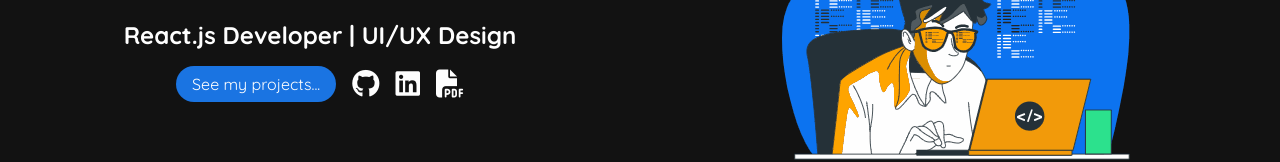
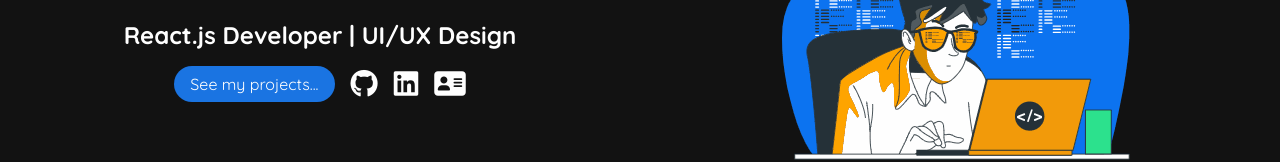
Before and after one commit to Kossin1337/Portfolio, a React (Create React App) app: page / in a window 1280 px wide. Shown: the part 275-437 px from the top of the page. Built offline with nearby package versions, Linux system fonts and the light colour scheme.

Commit message:
MainSection - Added CV icon

```diff
--- a/src/components/MainSection/Main.js
+++ b/src/components/MainSection/Main.js
@@ -19,7 +19,7 @@ export const Main = () => {
           <div className="main-icons">
             <i className="fab fa-github"></i>
             <i className="fab fa-linkedin"></i>
-            <i class="fas fa-file-pdf"></i>
+            <i class="fas fa-address-card"></i>
           </div>
         </div>
       </div>
--- a/src/components/MainSection/Main.scss
+++ b/src/components/MainSection/Main.scss
@@ -81,7 +81,7 @@
         color: #00a0dc;
       }
 
-      .fa-file-pdf:hover {
+      .fa-address-card:hover {
         color: #59c8f0;
       }
     }
```
